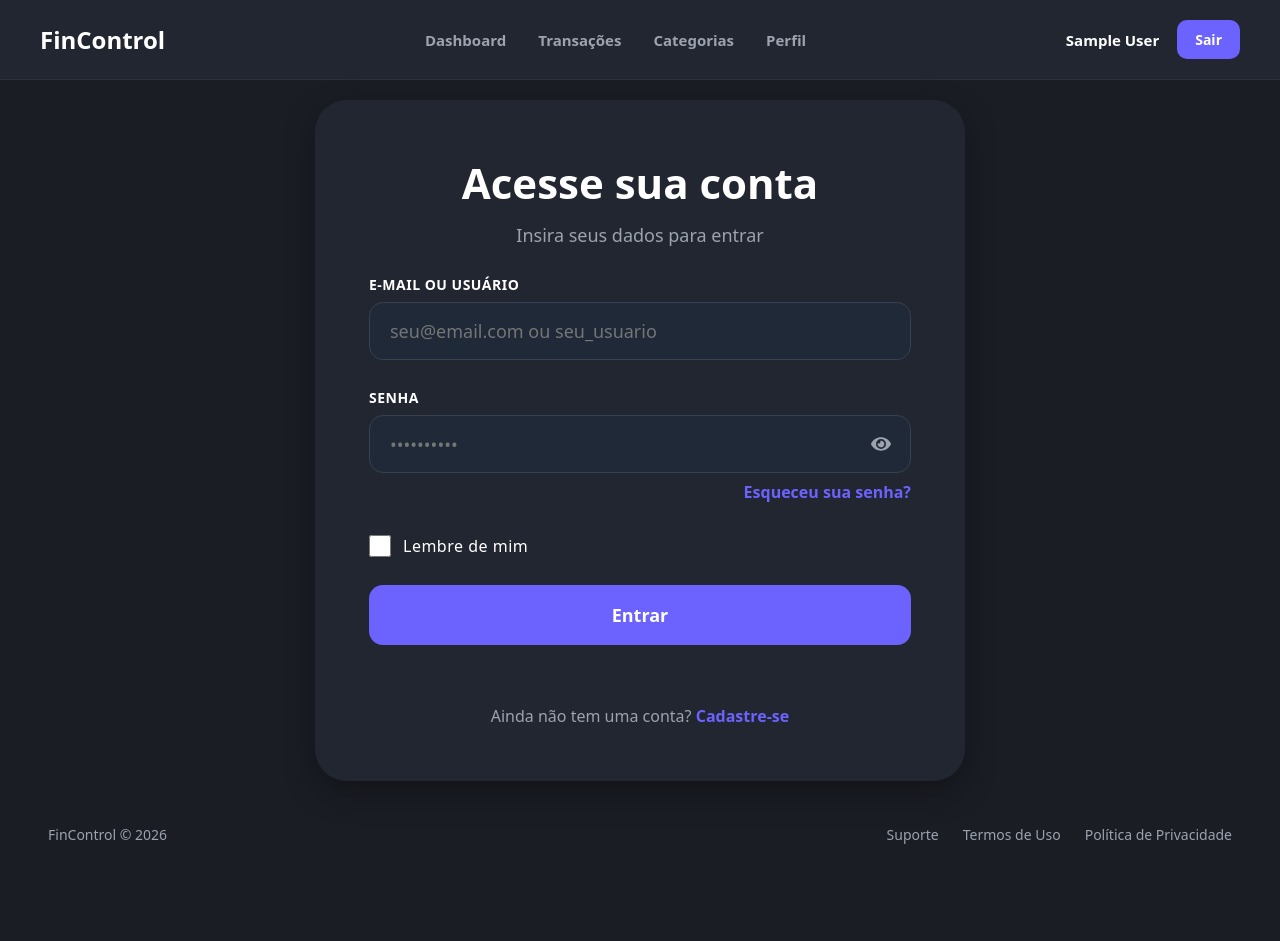
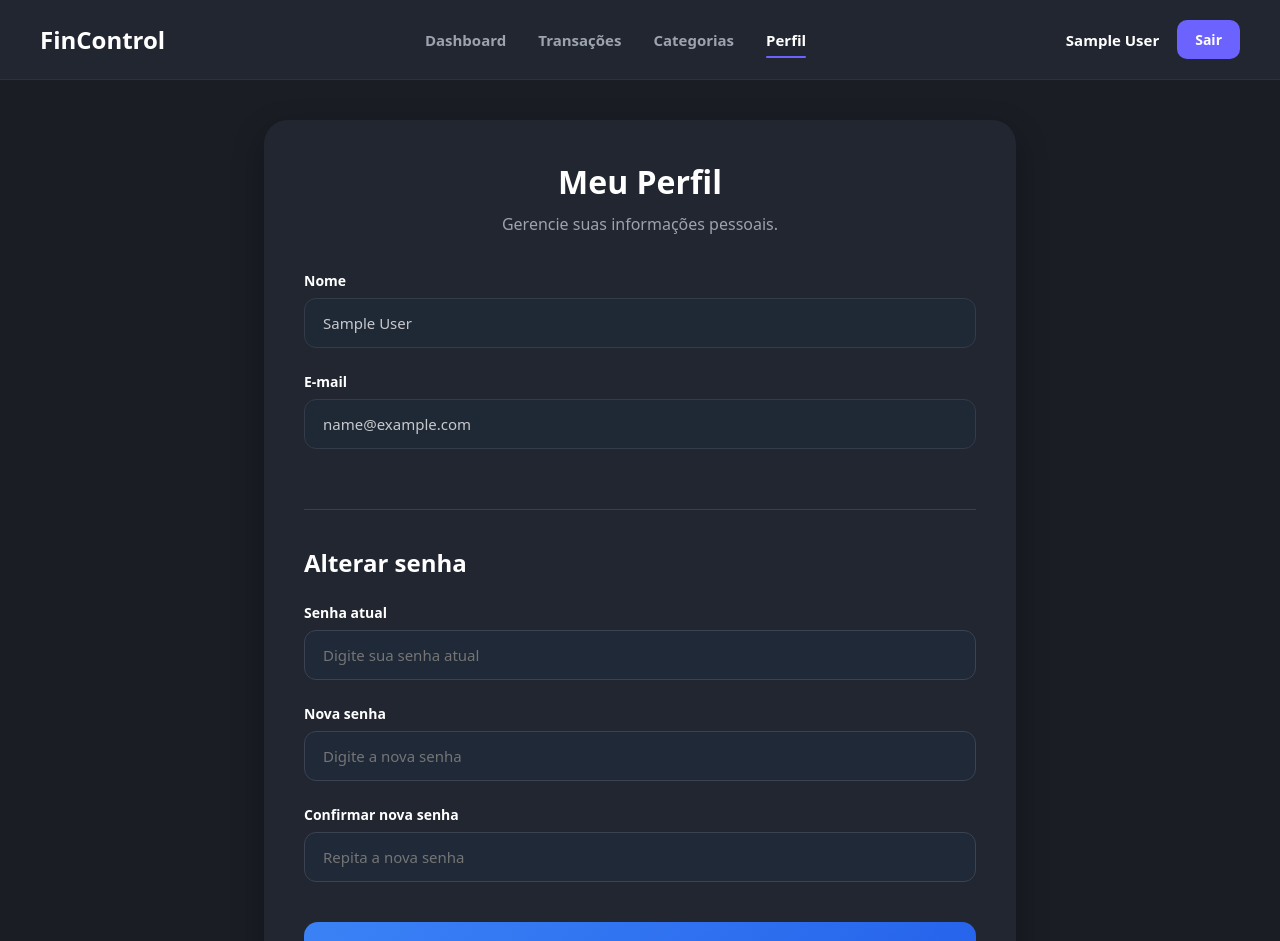
Before and after one commit to GabrielLucim/controle-financeiro, a React (Vite) app: page /app/perfil in a window 1280 px wide. Before the commit this address led to /login. Shown: the top 941 px of the page. Before the commit the page ends 868 px from the top, so only its background shows below. Built offline with nearby package versions, Linux system fonts and the light colour scheme; sample sign-in values are in the browser's storage.

Commit message:
feat: tela de perfil, ainda não funcional!

```diff
--- a/src/components/Global/Header/Header.jsx
+++ b/src/components/Global/Header/Header.jsx
@@ -27,7 +27,7 @@ const Header = () => {
                     <nav className="header-nav">
 
                         <NavLink
-                            to="/dashboard"
+                            to="/app/dashboard"
                             className={({ isActive }) =>
                                 isActive
                                     ? "header-link active"
@@ -38,7 +38,7 @@ const Header = () => {
                         </NavLink>
 
                         <NavLink
-                            to="/transactions"
+                            to="/app/transações"
                             className={({ isActive }) =>
                                 isActive
                                     ? "header-link active"
@@ -49,7 +49,7 @@ const Header = () => {
                         </NavLink>
 
                         <NavLink
-                            to="/categories"
+                            to="/app/categorias"
                             className={({ isActive }) =>
                                 isActive
                                     ? "header-link active"
@@ -60,7 +60,7 @@ const Header = () => {
                         </NavLink>
 
                         <NavLink
-                            to="/profile"
+                            to="/app/perfil"
                             className={({ isActive }) =>
                                 isActive
                                     ? "header-link active"
--- a/src/pages/ChangePassword/ChangePassword.jsx
+++ /dev/null
@@ -1,3 +0,0 @@
-export function ChangePassword() {
-    return <h1>Alterar senha</h1>;
-}
--- a/src/pages/Profile/Profile.css
+++ b/src/pages/Profile/Profile.css
@@ -0,0 +1,126 @@
+.profile-page {
+    min-height: 100vh;
+    display: flex;
+    flex-direction: column;
+    background: var(--bg);
+}
+
+.profile-content {
+    flex: 1;
+    width: 100%;
+    max-width: 800px;
+    margin: 40px auto;
+    padding: 0 24px;
+    box-sizing: border-box;
+}
+
+.profile-card {
+    background: var(--color-surface, #222630);
+    border-radius: 24px;
+    padding: 40px;
+    box-shadow: var(--shadow-card, 0 12px 32px rgba(0, 0, 0, .3));
+    display: flex;
+    flex-direction: column;
+}
+
+.profile-title {
+    margin: 0;
+    margin-bottom: 10px;
+    text-align: center;
+    color: #ffffff;
+    font-size: 32px;
+    font-weight: 700;
+}
+
+.profile-subtitle {
+    text-align: center;
+    color: #9ca3af;
+    font-size: 16px;
+    margin-bottom: 36px;
+}
+
+.profile-divider {
+    border: none;
+    border-top: 1px solid #3a3f4b;
+    margin: 36px 0;
+}
+
+.profile-section-title {
+    margin: 0 0 24px;
+    color: #ffffff;
+    font-size: 24px;
+    font-weight: 600;
+}
+
+.profile-section {
+    display: flex;
+    flex-direction: column;
+    margin-bottom: 24px;
+}
+
+.profile-label {
+    margin-bottom: 8px;
+    color: #ffffff;
+    font-size: 14px;
+    font-weight: 600;
+}
+
+.profile-input {
+    width: 100%;
+    padding: 14px 18px;
+    border: 1px solid #3b4252;
+    border-radius: 12px;
+    background: #1f2937;
+    color: #ffffff;
+    font-size: 15px;
+    outline: none;
+    transition: border-color .2s;
+    box-sizing: border-box;
+}
+
+.profile-input:focus {
+    border-color: var(--accent);
+}
+
+.profile-input:disabled {
+    opacity: .75;
+    cursor: not-allowed;
+}
+
+.profile-button {
+    width: 100%;
+    margin-top: 16px;
+    padding: 16px;
+    border: none;
+    border-radius: 14px;
+    background: linear-gradient(135deg, #3b82f6, #2563eb);
+    color: #fff;
+    font-size: 16px;
+    font-weight: 700;
+    cursor: pointer;
+    transition: .2s;
+}
+
+.profile-button:hover {
+    transform: translateY(-2px);
+    box-shadow: 0 10px 20px rgba(59, 130, 246, .25);
+}
+
+@media (max-width: 768px) {
+    .profile-content {
+        margin: 24px auto;
+        padding: 0 16px;
+    }
+
+    .profile-card {
+        padding: 28px 20px;
+    }
+
+    .profile-title {
+        font-size: 28px;
+    }
+
+    .profile-section-title {
+        font-size: 22px;
+    }
+}
--- a/src/pages/Profile/Profile.jsx
+++ b/src/pages/Profile/Profile.jsx
@@ -0,0 +1,119 @@
+import React from "react";
+import { useAuth } from "../../context/AuthContext";
+import Header from "../../components/Global/Header/Header";
+import Footer from "../../components/Global/Footer/Footer";
+import "./Profile.css";
+
+function Profile() {
+    const { user } = useAuth();
+
+    return (
+        <div className="profile-page">
+
+            <Header />
+
+            <main className="profile-content">
+
+                <div className="profile-card">
+
+                    <h1 className="profile-title">
+                        Meu Perfil
+                    </h1>
+
+                    <p className="profile-subtitle">
+                        Gerencie suas informações pessoais.
+                    </p>
+
+                    <div className="profile-section">
+
+                        <label className="profile-label">
+                            Nome
+                        </label>
+
+                        <input
+                            className="profile-input"
+                            type="text"
+                            value={user?.name || ""}
+                            disabled
+                        />
+
+                    </div>
+
+                    <div className="profile-section">
+
+                        <label className="profile-label">
+                            E-mail
+                        </label>
+
+                        <input
+                            className="profile-input"
+                            type="email"
+                            value={user?.email || ""}
+                            disabled
+                        />
+
+                    </div>
+
+                    <hr className="profile-divider" />
+
+                    <h2 className="profile-section-title">
+                        Alterar senha
+                    </h2>
+
+                    <div className="profile-section">
+
+                        <label className="profile-label">
+                            Senha atual
+                        </label>
+
+                        <input
+                            className="profile-input"
+                            type="password"
+                            placeholder="Digite sua senha atual"
+                        />
+
+                    </div>
+
+                    <div className="profile-section">
+
+                        <label className="profile-label">
+                            Nova senha
+                        </label>
+
+                        <input
+                            className="profile-input"
+                            type="password"
+                            placeholder="Digite a nova senha"
+                        />
+
+                    </div>
+
+                    <div className="profile-section">
+
+                        <label className="profile-label">
+                            Confirmar nova senha
+                        </label>
+
+                        <input
+                            className="profile-input"
+                            type="password"
+                            placeholder="Repita a nova senha"
+                        />
+
+                    </div>
+
+                    <button className="profile-button">
+                        Alterar senha
+                    </button>
+
+                </div>
+
+            </main>
+
+            <Footer />
+
+        </div>
+    );
+}
+
+export default Profile;
--- a/src/routes/AppRoutes.jsx
+++ b/src/routes/AppRoutes.jsx
@@ -5,7 +5,7 @@ import Register from "../pages/Register/Register.jsx";
 import { ForgotPassword } from "../pages/ForgotPassword/ForgotPassword.jsx";
 import { ResetPassword } from "../pages/ResetPassword/ResetPassword.jsx";
 import Dashboard from "../pages/Dashboard/Dashboard.jsx";
-import { ChangePassword } from "../pages/ChangePassword/ChangePassword.jsx";
+import Profile from "../pages/Profile/Profile.jsx";
 import { ProtectedRoute } from "../components/ProtectedRoute.jsx";
 
 function AppRoutes() {
@@ -14,11 +14,20 @@ function AppRoutes() {
             <Routes>
 
                 <Route path="/" element={<Navigate to="/login" replace />} />
+
                 <Route path="/login" element={<Login />} />
+
                 <Route path="/cadastro" element={<Register />} />
-                <Route path="/recuperar-senha" element={<ForgotPassword />} />
-                <Route path="/redefinir-senha/:token" element={<ResetPassword />} />
 
+                <Route
+                    path="/recuperar-senha"
+                    element={<ForgotPassword />}
+                />
+
+                <Route
+                    path="/redefinir-senha/:token"
+                    element={<ResetPassword />}
+                />
 
                 <Route
                     path="/app/dashboard"
@@ -28,16 +37,21 @@ function AppRoutes() {
                         </ProtectedRoute>
                     }
                 />
+
                 <Route
-                    path="/app/perfil/senha"
+                    path="/app/perfil"
                     element={
                         <ProtectedRoute>
-                            <ChangePassword />
+                            <Profile />
                         </ProtectedRoute>
                     }
                 />
 
-                <Route path="*" element={<Navigate to="/login" replace />} />
+                <Route
+                    path="*"
+                    element={<Navigate to="/login" replace />}
+                />
+
             </Routes>
         </BrowserRouter>
     );
```
Also changed, not shown: src/pages/ChangePassword/ChangePassword.css (deleted).
